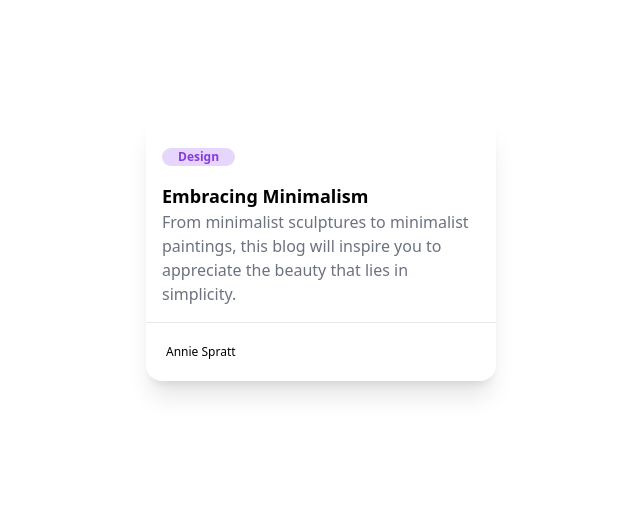
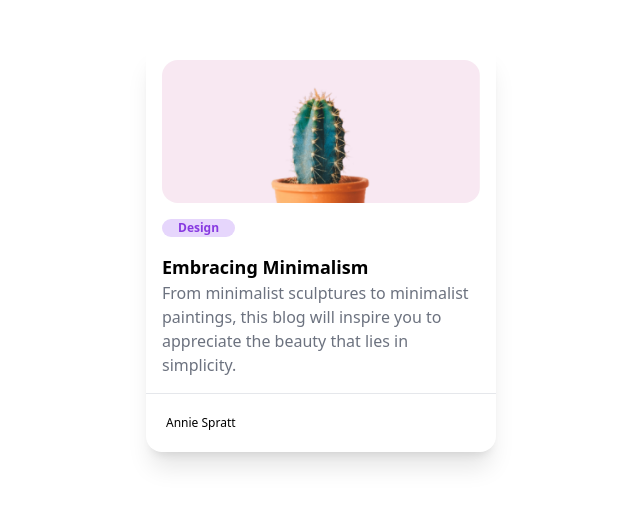
Before and after one commit to MKhalfanRD/blog-card, a website: page index.html in a window 1280 px wide. Shown: the part 152-658 px from the top of the page, without its empty margins (319-959 px from the left). Drawn offline with nearby package versions, Linux system fonts and the light colour scheme; files that its build step writes are made by us from their sources; the site is published under a folder, as on GitHub Pages, so addresses that start at the root find nothing.

Commit message:
fix path image

```diff
--- a/index.html
+++ b/index.html
@@ -16,7 +16,7 @@
         <div class="card flex flex-col shadow-xl rounded-2xl w-[350px]">
             <div class="flex flex-col gap-4 p-4">
                 <div class="img">
-                    <img src="/public/asset/cactus_img.jpg" class="rounded-2xl w-[336px]" alt="">
+                    <img src="public/asset/cactus_img.jpg" class="rounded-2xl w-[336px]" alt="">
                 </div>
                 <div class="genre">
                     <p class="bg-ungu-muda rounded-full px-4 text-ungu-tua text-[12px] w-fit font-semibold">Design</p>
```
